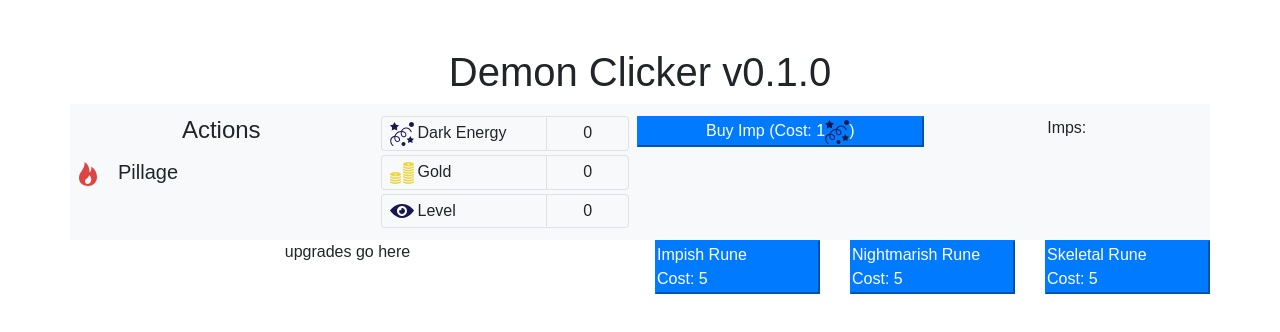
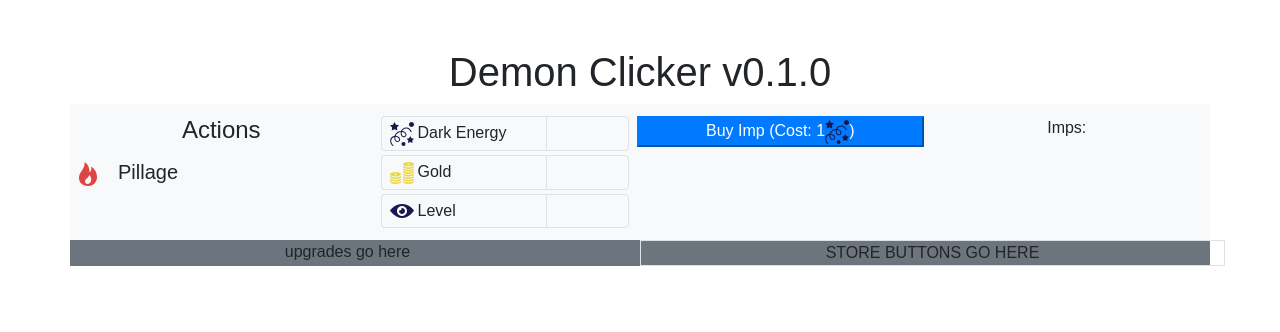
Before and after one commit to J-Rosales/demon-clicker, a React (Create React App) app: page / in a window 1280 px wide. Shown: the top 332 px of the page. Built offline with nearby package versions, Linux system fonts and the light colour scheme; the HTML template or start-up script is replaced by a standard one; a web font is replaced by a local one.

Commit message:
preamble to data object insertion
remember to change the state whenever a re-rendering must occur.

```diff
--- a/src/App.js
+++ b/src/App.js
@@ -14,23 +14,35 @@ can have, this is uncommon in clickers but allow you to a: make it
 bigger with an upgrade, b: make a better currency with worse cost/benefit
 ratio but less "storage size" */
 
+const IMPORTANT = "READ COMMENTS YOU DINGUS"
+
 /* MinionCard will be stateless since it only displays the information that
-  other components are working on */
-class App extends Component {
+  other components are working on.
+
+  State should be changed whenever you would otherwise have mutability.
+  Whenever something has to be redrawn (rerendered) since otherwise it
+  would have to reload the entire page. */
+
+  class App extends Component {
   constructor(props) {
     super(props);
     this.state = {
-      energy: 0,
-      gold: 0,
-      level: 0,
-      minions: {
-        //placeholder minion data
-        imps : {
-          amount: 0,
-          cost: []
-        }
-      }
+      data : null
     }
+  }
+
+  initializeData = () => {
+    const data = gameData
+    this.setState((someData, props) => ({
+      data : "something"
+      //change data modularly instead of replacing the entire data object
+    }))
+    // do changes to data
+    // render the appropriate UI elements
+  }
+
+  getProgressString = () => {
+
   }
 
   energyButtonHandler = () => {
@@ -87,19 +99,13 @@ class App extends Component {
         <MinionCard />
     )
 
-    let storeButtons = (
-      <div className="store-buttons text-center row">
+    // store buttons are "glyphs" that are autogenerated based on whatever is in
+    // the buyable data object
+    /*let storeButtons = state.gameData.getBuyable((gameAsset, i)) => (
         <StoreButton
-          productName="Impish Rune"
-          cost={5}/>
-        <StoreButton
-          productName="Nightmarish Rune"
-          cost={5}/>
-        <StoreButton
-          productName="Skeletal Rune"
-          cost={5}/>
-      </div>
-    )
+          productName = gameAsset.name
+          cost= gameAsset.cost />
+    )*/
 
     return (
       <div className="App">
@@ -151,11 +157,11 @@ class App extends Component {
             {minions}
           </div>
         </div>
-          <div className='container px-0'>
+          <div className='container px-0 bg-secondary'>
             <div className="row">
               <div className="col-6">upgrades go here</div>
-              <div className="col-6">
-                {storeButtons}
+              <div className="col-6 border border-jindigo">
+                STORE BUTTONS GO HERE
               </div>
             </div>
           </div>
--- a/src/scripts/gameData.js
+++ b/src/scripts/gameData.js
@@ -7,7 +7,7 @@ const gameData = {
     getBuyable(...gameAssets){ //returns an array of objects: minions, resources, etc with createsBuyButton enabled
         const buyableArray = []
         if (!Array.isArray(gameAssets) || !gameAssets.length) {
-
+            console.log("TODO: return every custom asset when no parameter is given")
         }
         gameAssets.forEach((asset) => {
             //asset = 'minions'
```
